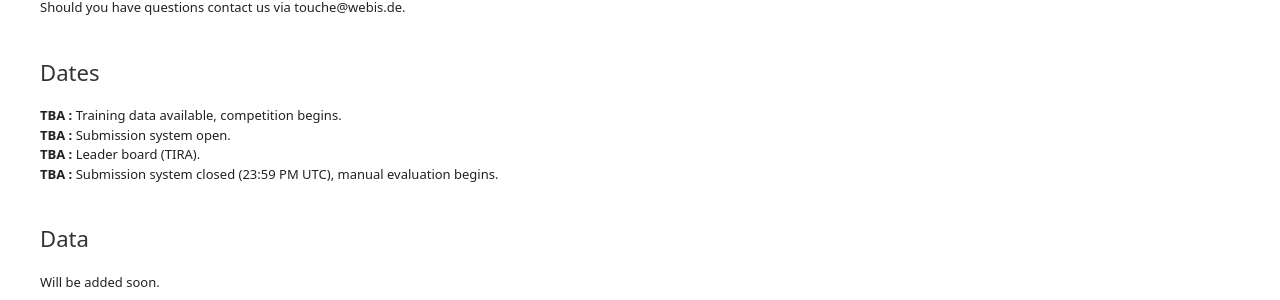
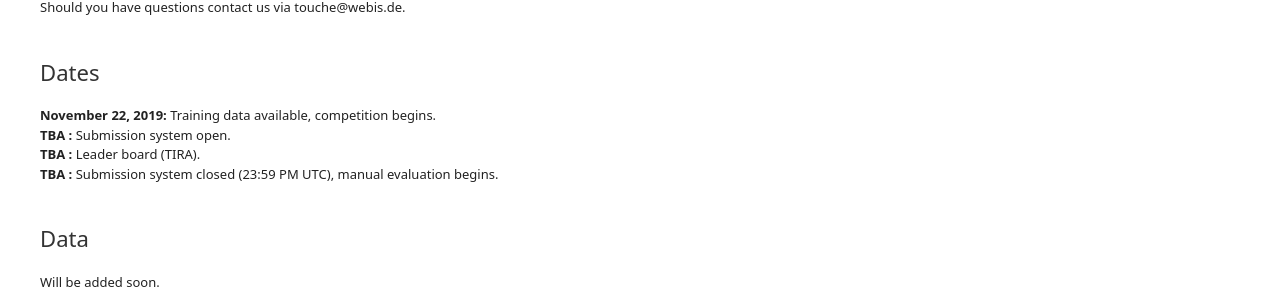
Before and after one commit to YamenAjjour/touche-webis-de.github.io, a Jekyll site: the page built from index.html, in a window 1280 px wide and 900 px high, scrolled down 624 px. Shown: the part 154-454 px from the top of the window. Built offline with Jekyll 4.4.1, drawn with Linux system fonts in a browser that asks for light colours.

Commit message:
data release date

```diff
--- a/index.html
+++ b/index.html
@@ -17,7 +17,7 @@ description: Touché @ CLEF Argument Retrieval
                 </p>
                 <h2 class="uk-lead">Dates</h2>
                 <p class="uk-text-left">
-                        <strong>TBA :</strong> Training data available, competition begins.&nbsp; <br>
+                        <strong>November 22, 2019:</strong> Training data available, competition begins.&nbsp; <br>
                         <strong>TBA :</strong> Submission system open.<br>
                         <strong>TBA :</strong> Leader board (TIRA).<br><!--<a
                                 href="#"
```
